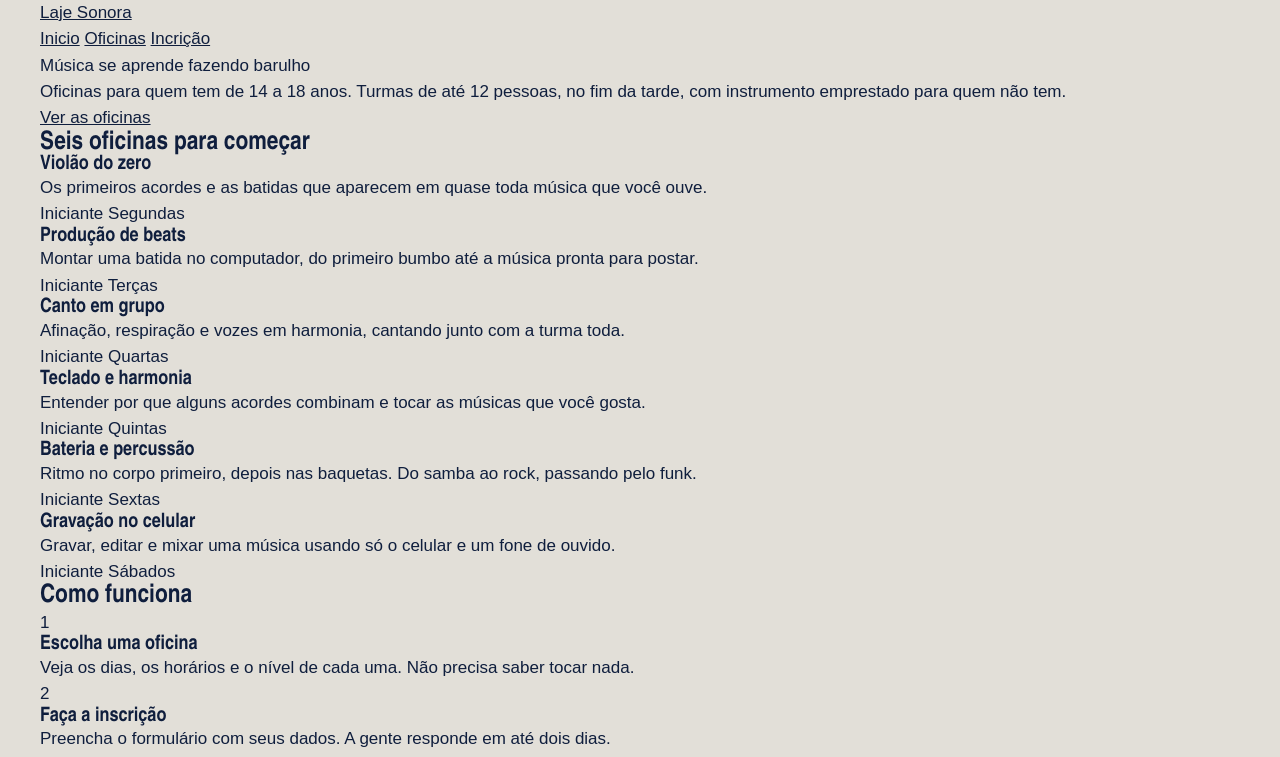
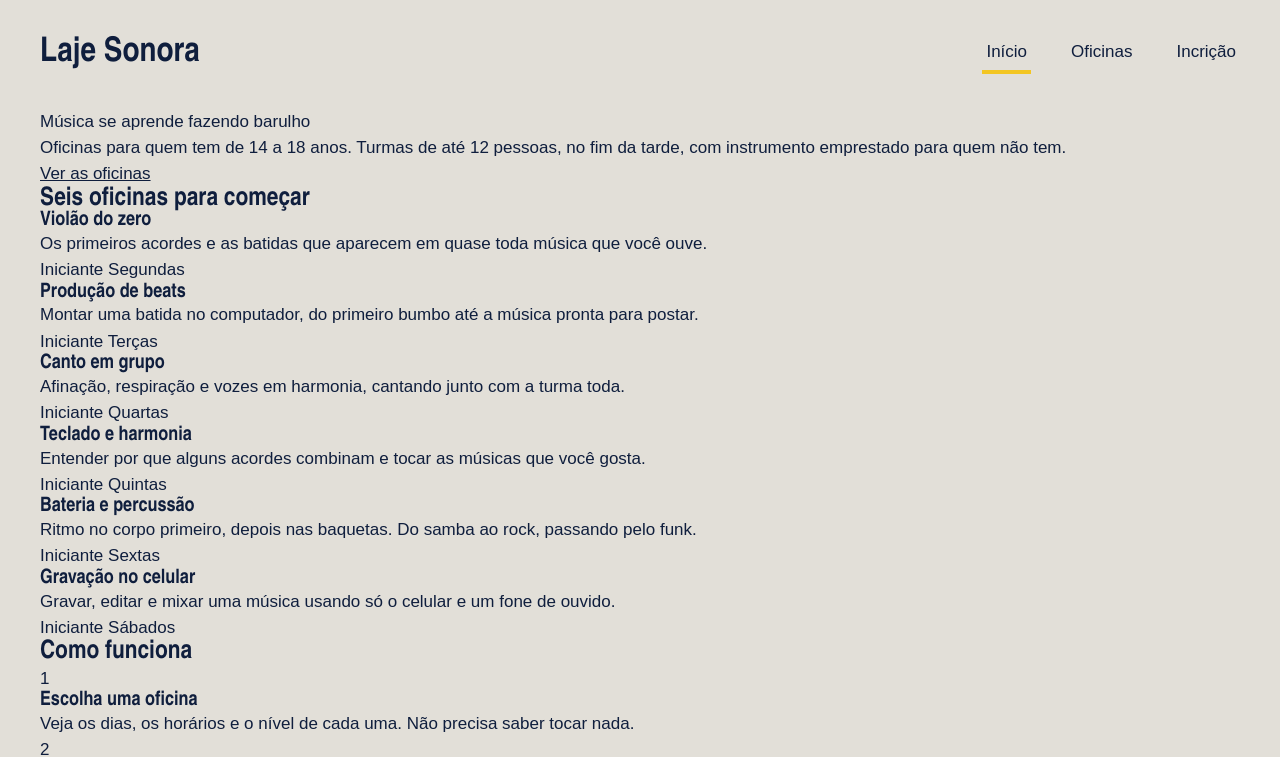
Before and after one commit to gabrielncosta-hue/lajeunderscoresonora, a plain HTML site: page index.html in a window 1280 px wide. Shown: the top 757 px of the page. Drawn offline with Linux system fonts and the light colour scheme; a web font is replaced by a local one.

Commit message:
parte 10
parte 10 do css

```diff
--- a/index.css
+++ b/index.css
@@ -13,14 +13,14 @@
     --branco: #FFFFFF;
 
     --fonte-cartaz: Big Shoulders, Arial Narrow, sans-serif;
-    --fontw-texto: Archivo, Arial, sans-serif;
+    --fonte-texto: Archivo, Arial, sans-serif;
 
 }
 
     body{
     background-color: var(--concreto);
     color: var(--tinta);
-    font-family: var(--fontw-texto);
+    font-family: var(--fonte-texto);
     font-size: 17px;
     line-height: 1.55;
 }
@@ -40,3 +40,37 @@
         max-width: 1200px;
 
     }
+
+    .topo{
+        padding-block: 28px;
+        display: flex;
+        justify-content: space-between;
+        align-items: center;
+    }
+
+    .logo{
+         font-family: var(--fonte-cartaz);
+         font-size: 34px;
+         font-weight: 900;
+         text-decoration: none;
+    }
+
+    .menu{
+        display: flex;
+        gap: 36px;
+    }
+
+    .menu a{
+        font-weight: 600px;
+        text-decoration: none;
+        padding: 4px;
+        border-bottom: 4px solid transparent;
+    }
+
+    .menu a:hover{
+       border-bottom-color: var(--tinta);
+    }
+
+    .menu a.atual{
+        border-bottom-color: var(--fita);
+    }
--- a/index.html
+++ b/index.html
@@ -10,31 +10,31 @@
     <link rel="stylesheet" href="index.css">
 </head>
 <body>
-    <header class="conteudo e topo">
+    <header class="conteudo topo">
         <a class="logo", href="index.html">Laje Sonora</a>
-        <nav class="Menu">
-            <a class="atual", href="index.html">Inicio</a>
+        <nav class="menu">
+            <a href="index.html" class="atual">Início</a>
 
-            <a class="Oficinas" href="oficinas.html">Oficinas</a>
+            <a href="oficinas.html">Oficinas</a>
 
-            <a class="Incrição", href="inscricao.html">Incrição</a>
+            <a href="inscricao.html">Incrição</a>
         </nav>
     </header>
     <main>
-        <section class="conteudo e cartazes">
-            <div class="cartaz e cartaz-principal">
+        <section class="conteudo cartazes">
+            <div class="cartaz cartaz-principal">
                 Música se aprende fazendo barulho
             </div>
-            <div class="cartaz e cartaz-lateral">
+            <div class="cartaz cartaz-lateral">
                 <p>Oficinas para quem tem de 14 a 18 anos. Turmas de até 12 pessoas, no fim da tarde, com instrumento emprestado para quem não tem.</p>
                 <a class="botao" href="oficinas.html">Ver as oficinas</a>
             </div>
         </section>
-        <section class="conteudo e secao">
+        <section class="conteudo secao">
             <h2 class="titulo-secao ">Seis oficinas para começar</h2>
             <div class="cards">
                 <article class="card">
-                    <div class="foto e foto-azul"></div>
+                    <div class="foto foto-azul"></div>
                     <div class="card-texto">
                         <h3>Violão do zero</h3>
                         <p>Os primeiros acordes e as batidas que aparecem em quase toda música que você ouve.</p>
@@ -46,7 +46,7 @@
                 </article>
 
                 <article class="2card">
-                    <div class="foto e foto-amarela"></div>
+                    <div class="foto foto-amarela"></div>
                     <div class="2card-texto">
                         <h3>Produção de beats</h3>
                         <p>Montar uma batida no computador, do primeiro bumbo até a música pronta para postar.</p>
@@ -58,7 +58,7 @@
                 </article>
 
                 <article class="3card">
-                    <div class="foto e foto-tinta"></div>
+                    <div class="foto foto-tinta"></div>
                     <div class="3card-texto">
                         <h3>Canto em grupo</h3>
                         <p>Afinação, respiração e vozes em harmonia, cantando junto com a turma toda.</p>
@@ -106,7 +106,7 @@
                 </article>
             </div>
         </section>
-        <section class="conteudo e secao">
+        <section class="conteudo secao">
             <h2 class="titulo-secao">Como funciona</h2>
             <div class="passos">
                 <div class="passo">
@@ -126,7 +126,7 @@
 
     </main>
     <footer class="rodape">
-        <div class="conteudo e rodape-colunas">
+        <div class="conteudo rodape-colunas">
             <div class="rodape-coluna">
                 <h4>Laje Sonora</h4>
                 <p>Escola livre de música para adolescentes.</p>
```
